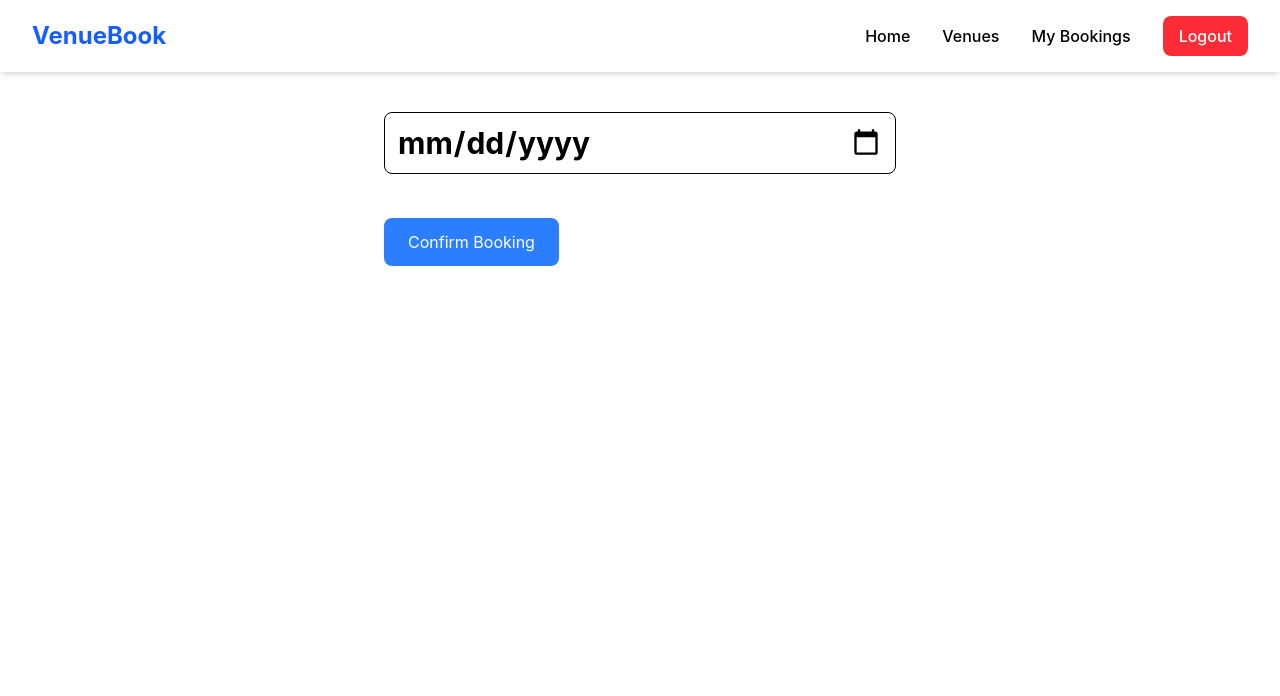
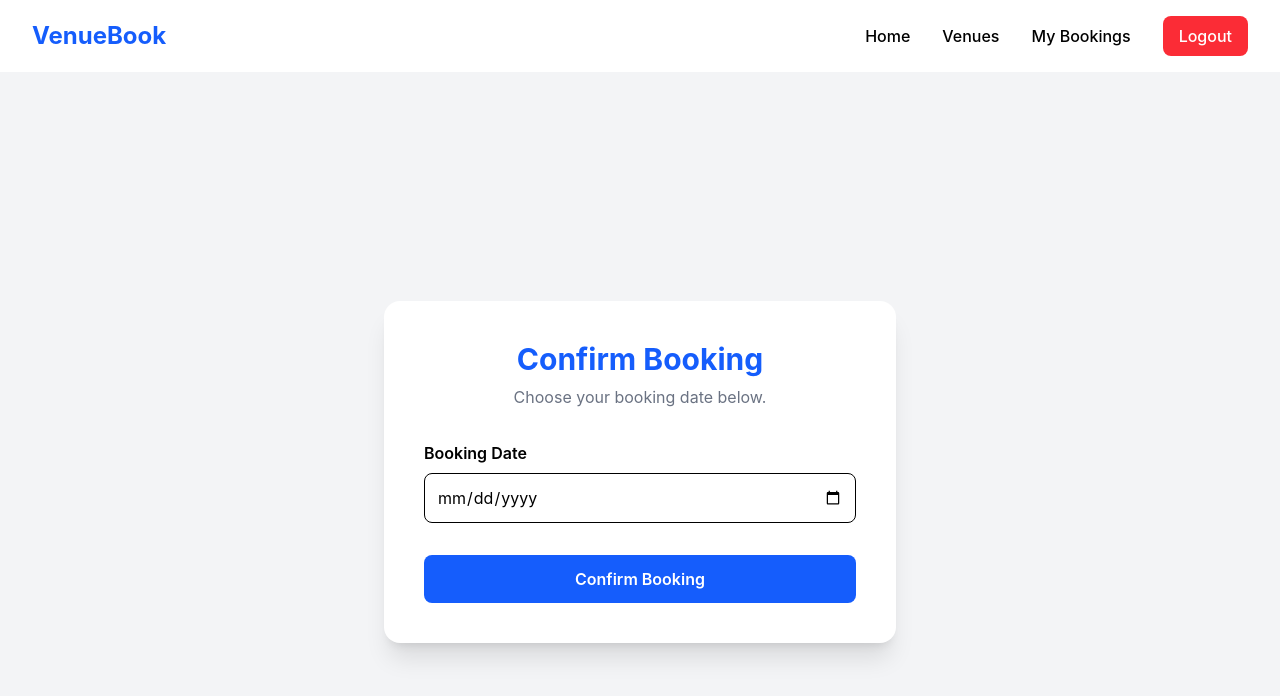
Before and after one commit to MilanLama-dev/Venue_booking_system-React-, a React (Vite) app: page /confirm in a window 1280 px wide. Shown: the top 696 px of the page. Built offline with nearby package versions, Linux system fonts and the light colour scheme.

Commit message:
Enhance Confirm and VenueDetails pages with improved UI

```diff
--- a/src/pages/Confirm.jsx
+++ b/src/pages/Confirm.jsx
@@ -19,11 +19,14 @@ const Confirm = () => {
   return (
     <>
       <Navbar />
-      <div className='max-w-lg mx-auto py-10'>
-        <h1 className='text-3xl font-bold mb-6'>
-          <input type="date" className='border p-3 rounded-lg w-full' onChange={(e) => {setDate(e.target.value)}}/>
-        </h1>
-        <button onClick={confirmBooking} className='mt-5 bg-blue-500 text-white px-6 py-3 rounded-lg'>Confirm Booking</button>
+      <div className='bg-gray-100 min-h-screen flex items-center justify-center'>
+        <div className='bg-white shadow-xl rounded-2xl p-10 w-full max-w-lg'>
+          <h1 className='text-3xl font-bold text-center text-blue-600'>Confirm Booking</h1>
+          <p className='text-center text-gray-500 mt-2 mb-8'>Choose your booking date below.</p>
+          <label className='block mb-2 font-semibold'>Booking Date</label>
+          <input type="date" value={date} onChange={(e) => {setDate(e.target.value)}} className='w-full border rounded-lg p-3 focus:ring-2 focus:ring-blue-500 outline-none'/>
+          <button onClick={confirmBooking} className='w-full mt-8 bg-blue-600 hover:bg-blue-700 text-white py-3 rounded-lg font-semibold transition'>Confirm Booking</button>
+        </div>
       </div>
     </>
   )
--- a/src/pages/VenueDetails.jsx
+++ b/src/pages/VenueDetails.jsx
@@ -13,8 +13,8 @@ const VenueDetails = () => {
     return(
       <>
       <Navbar />
-      <div className='max-w-4xl mx-auto py-10 px-6'>
-        <h1 className='text-3xl font-bold'>Venue not found</h1>
+      <div className='max-w-4xl mx-auto py-20 px-6 text-center'>
+        <h1 className='text-4xl font-bold text-red-500'>Venue not found</h1>
       </div>
       </>
     )
@@ -27,16 +27,30 @@ const VenueDetails = () => {
   return (
     <>
     <Navbar />
-    <div className='max-w-4xl mx-auto py-10 px-6'>
-      <img src={venue.image} alt={venue.name} className='w-full h-96 object-cover rounded-2xl'/>
-      <h1>{venue.name}</h1>
-      <div>
-        <p><strong>Location:</strong>{venue.location}</p>
-        <p><strong>Capacity:</strong>{venue.capacity}</p>
-        <p><strong>Capacity:</strong>{venue.description}</p>
-        <p><strong>Price:</strong>{venue.price}</p>
+    <div className='bg-gray-100 min-h-screen py-12'>
+      <div className='max-w-5xl mx-auto bg-white rounded-2xl shadow-xl overflow-hidden'>
+        <img src={venue.image} alt={venue.name} className='w-full h-96 object-cover rounded-2xl'/>
+        <div className='p-8'>
+          <h1 className='text-3xl font-bold text-gray-700'>{venue.name}</h1>
+          <p className='text-gray-500 mt-2'>{venue.description}</p>
+          <div className='grid md:grid-cols-3 gap-6 mt-8 text-center'>
+            <div className='bg-blue-50 rounded-xl p-5'>
+              <h3 className='font-semibold text-blue-600'>Location</h3>
+              <p>{venue.location}</p>
+            </div>
+            <div className='bg-blue-50 rounded-xl p-5'>
+              <h3 className='font-semibold text-blue-600'>Capacity</h3>
+              <p>{venue.capacity}</p>
+            </div>
+            <div className='bg-blue-50 rounded-xl p-5'>
+              <h3 className='font-semibold text-blue-600'>Price</h3>
+              <p>{venue.price}</p>
+            </div>
+          </div>
+          <button onClick={handleBooking} className='mt-10 w-full bg-blue-600 text-white px-6 py-4 rounded-lg hover:bg-blue-700 font-semibold '>Book Now</button>
+        </div>
       </div>
-      <button onClick={handleBooking} className='mt-6 bg-blue-600 text-white px-6 py-3 rounded-lg hover:bg-blue-700'>Book Now</button>
+
     </div>
     </>
   )
```
